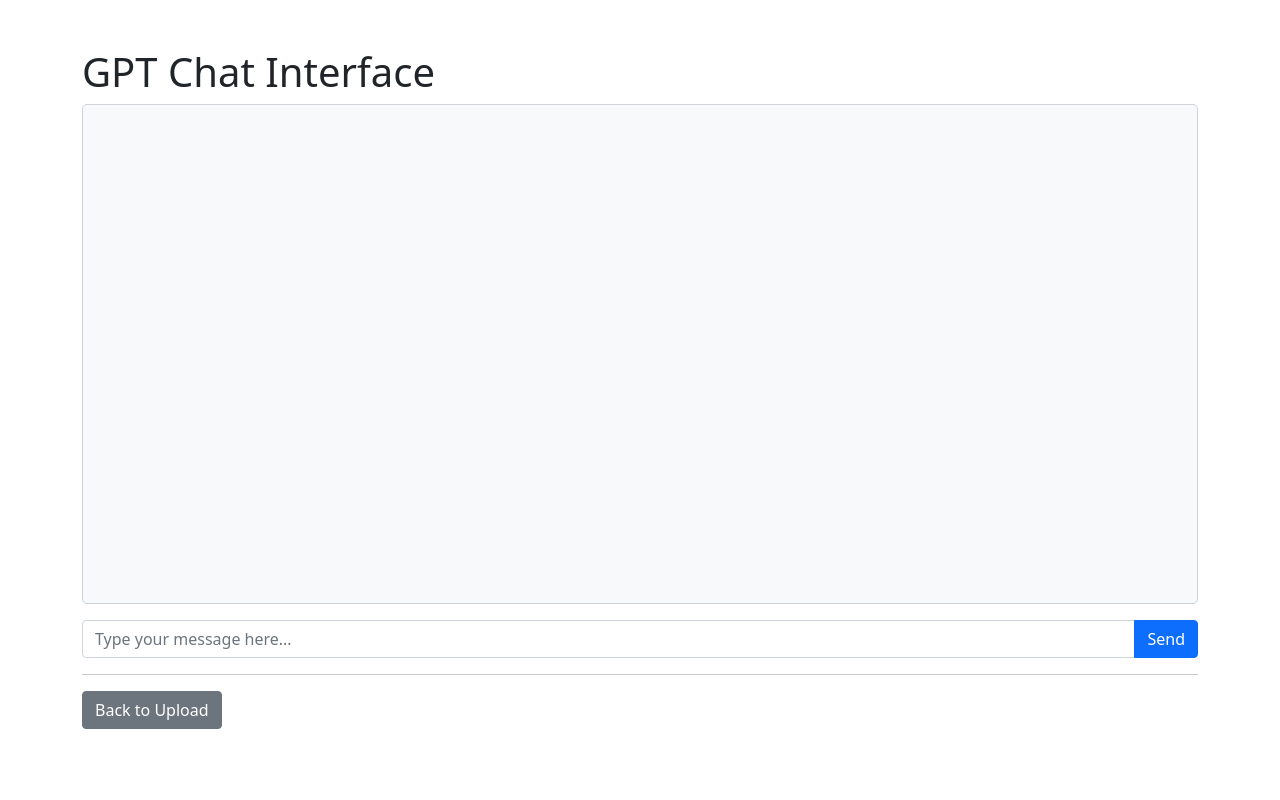
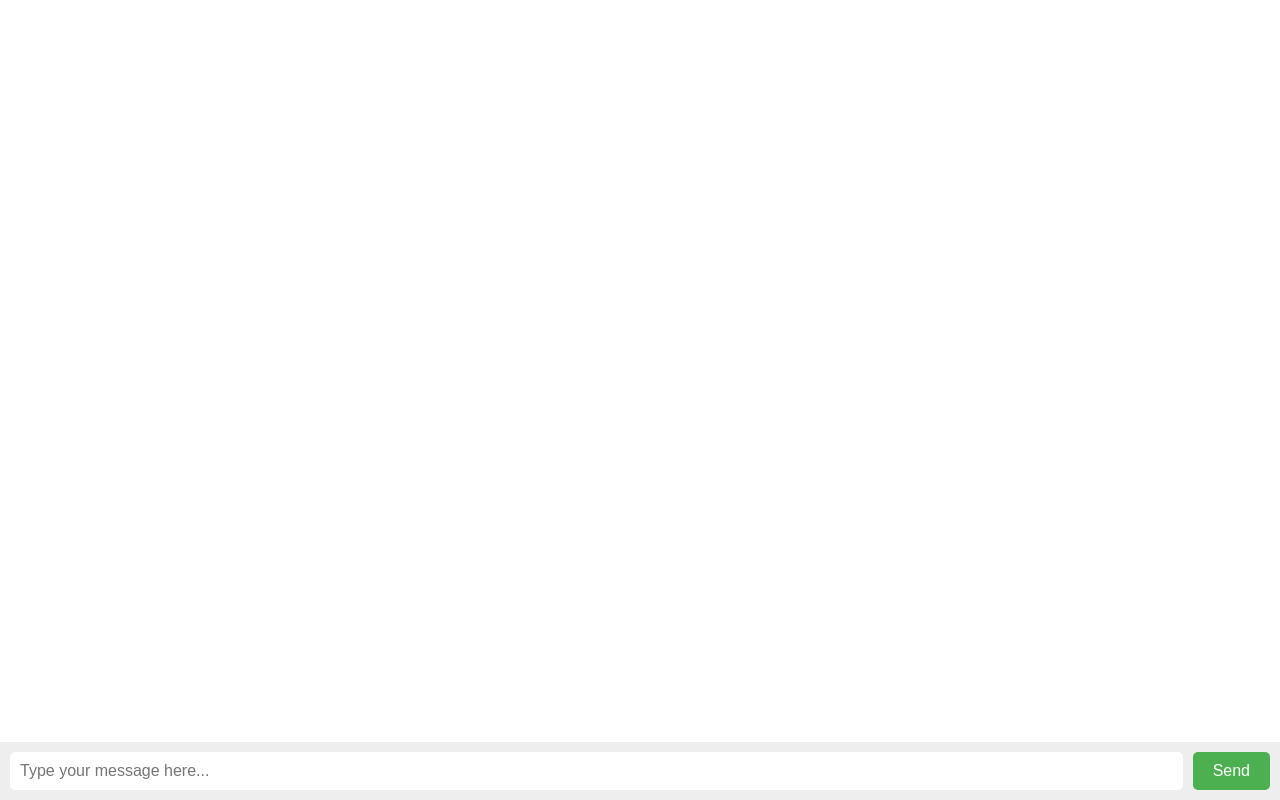
Before and after one commit to aarmstrong78/flask_gpt_chatbot, a Flask app: page /chat in a window 1280 px wide. Run offline with Flask 3, Linux system fonts and the light colour scheme; some libraries are stand-ins or nearby versions.

Commit message:
Format the chat

```diff
--- a/templates/chat.html
+++ b/templates/chat.html
@@ -1,89 +1,177 @@
-<!-- templates/chat.html -->
-
 <!DOCTYPE html>
 <html lang="en">
 <head>
     <meta charset="UTF-8">
     <title>GPT Chat Interface</title>
-    <link href="https://cdn.jsdelivr.net/npm/bootstrap@5.0.2/dist/css/bootstrap.min.css" rel="stylesheet">
+    <link rel="icon" href="{{ url_for('static', filename='favicon.ico') }}" type="image/x-icon">
+
+    <!-- Highlight.js CSS (Choose a Theme) -->
+    <link rel="stylesheet" href="//cdnjs.cloudflare.com/ajax/libs/highlight.js/11.8.0/styles/default.min.css">
+
+    <!-- Custom CSS for Chat Interface -->
     <style>
-        #chat-box {
-            height: 500px;
-            overflow-y: scroll;
-            border: 1px solid #ced4da;
-            padding: 15px;
+        body {
+            font-family: Arial, sans-serif;
+            background-color: #f5f5f5;
+            margin: 0;
+            padding: 0;
+            display: flex;
+            flex-direction: column;
+            height: 100vh;
+        }
+
+        .chat-container {
+            flex: 1;
+            padding: 20px;
+            overflow-y: auto;
+            background-color: #ffffff;
+        }
+
+        .message {
+            margin-bottom: 15px;
+            max-width: 80%;
+            padding: 10px 15px;
+            border-radius: 10px;
+            position: relative;
+            word-wrap: break-word;
+        }
+
+        .message.user {
+            background-color: #dcf8c6;
+            align-self: flex-end;
+            margin-left: auto;
+        }
+
+        .message.bot {
+            background-color: #f1f0f0;
+            align-self: flex-start;
+            margin-right: auto;
+        }
+
+        .input-container {
+            display: flex;
+            padding: 10px;
+            background-color: #eeeeee;
+        }
+
+        .input-container input {
+            flex: 1;
+            padding: 10px;
+            font-size: 16px;
+            border: none;
             border-radius: 5px;
-            background-color: #f8f9fa;
+            margin-right: 10px;
         }
-        .user-msg {
-            text-align: right;
-            margin-bottom: 10px;
+
+        .input-container button {
+            padding: 10px 20px;
+            font-size: 16px;
+            border: none;
+            border-radius: 5px;
+            background-color: #4CAF50;
+            color: white;
+            cursor: pointer;
         }
-        .ai-msg {
-            text-align: left;
-            margin-bottom: 10px;
+
+        .input-container button:hover {
+            background-color: #45a049;
+        }
+
+        /* Ensure code blocks are styled properly */
+        pre {
+            background-color: #2d2d2d;
+            color: #ccc;
+            padding: 10px;
+            border-radius: 5px;
+            overflow-x: auto;
+        }
+
+        code {
+            font-family: Consolas, Monaco, 'Andale Mono', 'Ubuntu Mono', monospace;
         }
     </style>
 </head>
 <body>
-    <div class="container mt-5">
-        <h1>GPT Chat Interface</h1>
-        <div id="chat-box" class="mb-3">
-            <!-- Chat messages will appear here -->
-        </div>
-        <form id="chat-form">
-            <div class="input-group">
-                <input type="text" id="message" class="form-control" placeholder="Type your message here..." required>
-                <button type="submit" class="btn btn-primary">Send</button>
-            </div>
-        </form>
-        <hr>
-        <a href="{{ url_for('index') }}" class="btn btn-secondary">Back to Upload</a>
+    <div class="chat-container" id="chat-container">
+        <!-- Chat messages will be appended here -->
     </div>
 
-    <!-- JavaScript for handling chat -->
+    <div class="input-container">
+        <input type="text" id="user-input" placeholder="Type your message here..." autocomplete="off">
+        <button id="send-button">Send</button>
+    </div>
+
+    <!-- Marked.js for Markdown parsing -->
+    <script src="https://cdn.jsdelivr.net/npm/marked/marked.min.js"></script>
+
+    <!-- Highlight.js for syntax highlighting -->
+    <script src="//cdnjs.cloudflare.com/ajax/libs/highlight.js/11.8.0/highlight.min.js"></script>
+    <script>hljs.highlightAll();</script>
+
+    <!-- Custom JavaScript for handling chat -->
     <script>
-        document.getElementById('chat-form').addEventListener('submit', async function(e) {
-            e.preventDefault();
-            const messageInput = document.getElementById('message');
-            const message = messageInput.value.trim();
-            if (!message) return;
+        document.getElementById('send-button').addEventListener('click', sendMessage);
+        document.getElementById('user-input').addEventListener('keypress', function(e) {
+            if (e.key === 'Enter') {
+                sendMessage();
+            }
+        });
 
-            // Display user message
-            const chatBox = document.getElementById('chat-box');
-            const userMsgDiv = document.createElement('div');
-            userMsgDiv.className = 'user-msg';
-            userMsgDiv.innerHTML = `<strong>You:</strong> ${message}`;
-            chatBox.appendChild(userMsgDiv);
-            chatBox.scrollTop = chatBox.scrollHeight;
+        function sendMessage() {
+            const userInput = document.getElementById('user-input').value.trim();
+            if (userInput === '') return;
 
-            // Clear input
-            messageInput.value = '';
+            appendMessage(userInput, 'user');
+            document.getElementById('user-input').value = '';
 
-            // Send message to the server
-            const response = await fetch('{{ url_for("get_response") }}', {
+            // Send the message to the server
+            fetch('/get_response', {
                 method: 'POST',
                 headers: {
                     'Content-Type': 'application/json',
                 },
-                body: JSON.stringify({ message: message }),
+                body: JSON.stringify({ 'message': userInput }),
+            })
+            .then(response => response.json())
+            .then(data => {
+                if (data.response) {
+                    appendMessage(data.response, 'bot');
+                } else if (data.error) {
+                    appendMessage(data.error, 'bot');
+                }
+            })
+            .catch((error) => {
+                console.error('Error:', error);
+                appendMessage('An error occurred while processing your request.', 'bot');
             });
+        }
 
-            if (response.ok) {
-                const data = await response.json();
-                const aiMsg = data.response;
+        function appendMessage(message, sender) {
+            const chatContainer = document.getElementById('chat-container');
 
-                // Display AI response
-                const aiMsgDiv = document.createElement('div');
-                aiMsgDiv.className = 'ai-msg';
-                aiMsgDiv.innerHTML = `<strong>AI:</strong> ${aiMsg}`;
-                chatBox.appendChild(aiMsgDiv);
-                chatBox.scrollTop = chatBox.scrollHeight;
+            const messageDiv = document.createElement('div');
+            messageDiv.classList.add('message', sender);
+
+            if (sender === 'bot') {
+                // Parse Markdown to HTML
+                const htmlContent = marked.parse(message, {
+                    breaks: true,
+                    gfm: true
+                });
+                messageDiv.innerHTML = htmlContent;
+
+                // After setting innerHTML, highlight any code blocks
+                messageDiv.querySelectorAll('pre code').forEach((block) => {
+                    hljs.highlightElement(block);
+                });
             } else {
-                const error = await response.json();
-                alert('Error: ' + error.error);
+                // For user messages, display as plain text
+                messageDiv.textContent = message;
             }
-        });
+
+            chatContainer.appendChild(messageDiv);
+            chatContainer.scrollTop = chatContainer.scrollHeight;
+        }
     </script>
 </body>
 </html>
```
